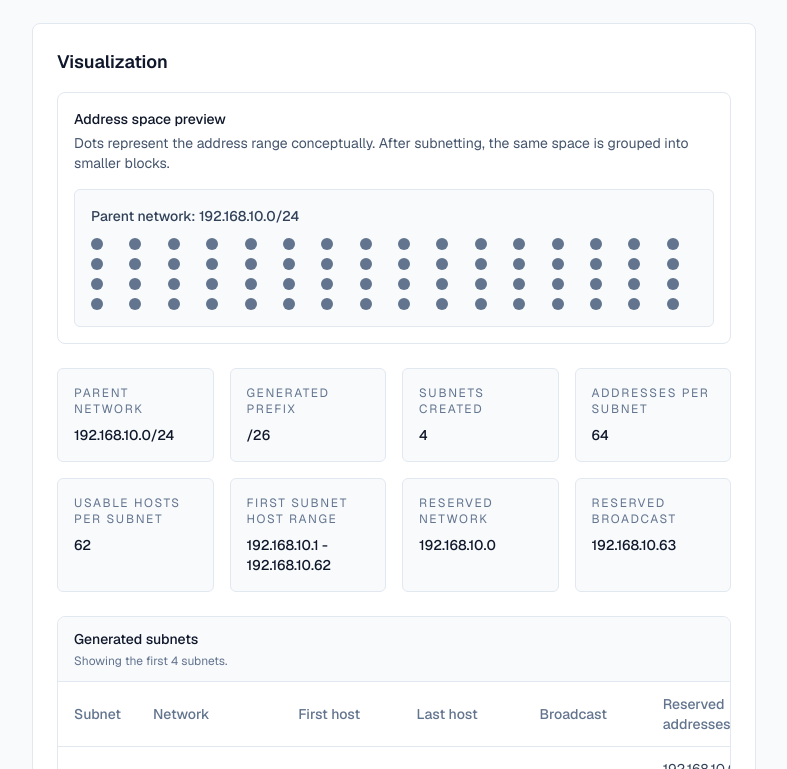
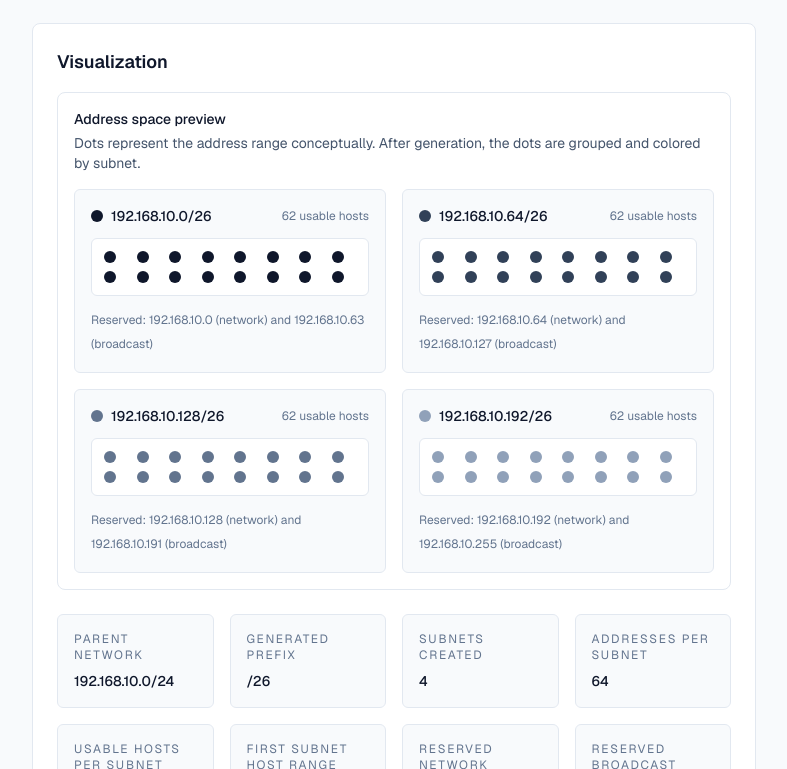
Before and after one commit to kabir325/CS_Tool, a Next.js app: page /topics/subnetting in a window 1280 px wide. Shown: the part 1351-2120 px from the top of the page, without its empty margins (64-851 px from the left). Built offline with nearby package versions, Linux system fonts and the light colour scheme.

Commit message:
fix for memory issues

```diff
--- a/src/components/topics/SubnettingExperience.tsx
+++ b/src/components/topics/SubnettingExperience.tsx
@@ -18,6 +18,8 @@ import type { TopicStep } from "@/types/topic";
 
 const FALLBACK_NETWORK = "192.168.10.0/24";
 const DOT_PREVIEW_COUNT = 64;
+const MAX_PREVIEW_SUBNETS = 8;
+const MAX_TABLE_SUBNETS = 16;
 const subnetPreviewColors = [
   "bg-slate-900",
   "bg-slate-700",
@@ -226,17 +228,23 @@ export function SubnettingExperience() {
   const effectivePrefix = Math.max(appliedTargetPrefix, parsedNetwork.basePrefix);
   const borrowedBits = effectivePrefix - parsedNetwork.basePrefix;
   const totalSubnets = 2 ** borrowedBits;
-  const allSubnets = generateEqualSubnets(
+  const previewSubnetCount = Math.min(totalSubnets, MAX_PREVIEW_SUBNETS);
+  const previewSubnets = generateEqualSubnets(
     parsedNetwork.normalizedIp,
     parsedNetwork.basePrefix,
     effectivePrefix,
+    previewSubnetCount,
   );
-  const previewSubnetCount = Math.min(totalSubnets, 8);
-  const previewSubnets = allSubnets.slice(0, previewSubnetCount);
   const firstSubnet = getSubnetDetails(parsedNetwork.normalizedIp, effectivePrefix);
   const addressesPerSubnet = firstSubnet.hostCount;
   const dotsPerSubnet = Math.max(4, Math.floor(DOT_PREVIEW_COUNT / previewSubnetCount));
-  const shownTableRows = allSubnets.slice(0, Math.min(allSubnets.length, 16));
+  const shownTableRows = generateEqualSubnets(
+    parsedNetwork.normalizedIp,
+    parsedNetwork.basePrefix,
+    effectivePrefix,
+    Math.min(totalSubnets, MAX_TABLE_SUBNETS),
+  );
+  const hasGeneratedSplit = totalSubnets > 0;
 
   return (
     <TopicLayout
@@ -409,10 +417,10 @@ export function SubnettingExperience() {
           <div className="rounded-lg border border-slate-200 p-4">
             <p className="text-sm font-medium text-slate-900">Address space preview</p>
             <p className="mt-1 text-sm text-slate-600">
-              Dots represent the address range conceptually. After subnetting, the same space is grouped into smaller blocks.
+              Dots represent the address range conceptually. After generation, the dots are grouped and colored by subnet.
             </p>
 
-            {currentStep < 2 ? (
+            {!hasGeneratedSplit ? (
               <div className="mt-4 rounded-md border border-slate-200 bg-slate-50 p-4">
                 <div className="mb-3 text-sm font-medium text-slate-700">
                   Parent network: {parsedNetwork.cidrInput}
@@ -436,12 +444,20 @@ export function SubnettingExperience() {
                     className="rounded-md border border-slate-200 bg-slate-50 p-4"
                   >
                     <div className="flex items-center justify-between gap-3">
-                      <p className="text-sm font-medium text-slate-900">{subnet.cidr}</p>
+                      <div className="flex items-center gap-2">
+                        <span
+                          className={`inline-flex h-3 w-3 rounded-full ${
+                            subnetPreviewColors[index % subnetPreviewColors.length]
+                          }`}
+                        />
+                        <p className="text-sm font-medium text-slate-900">{subnet.cidr}</p>
+                      </div>
                       <p className="text-xs text-slate-500">
                         {subnet.usableHosts.toLocaleString()} usable hosts
                       </p>
                     </div>
-                    <div className="mt-3 grid grid-cols-8 gap-2">
+                    <div className="mt-3 rounded-md border border-slate-200 bg-white p-3">
+                      <div className="grid grid-cols-8 gap-2">
                       {Array.from({ length: dotsPerSubnet }, (_, dotIndex) => {
                         const isReserved =
                           currentStep >= 3 &&
@@ -458,6 +474,7 @@ export function SubnettingExperience() {
                           />
                         );
                       })}
+                      </div>
                     </div>
                     <p className="mt-3 text-xs leading-6 text-slate-500">
                       Reserved: {subnet.networkAddress} (network) and {subnet.broadcastAddress} (broadcast)
@@ -466,6 +483,12 @@ export function SubnettingExperience() {
                 ))}
               </div>
             )}
+
+            {totalSubnets > previewSubnetCount ? (
+              <p className="mt-4 text-xs text-slate-500">
+                Showing the first {previewSubnetCount} subnet groups out of {totalSubnets.toLocaleString()} total subnets.
+              </p>
+            ) : null}
           </div>
 
           <div className="grid gap-4 md:grid-cols-2 xl:grid-cols-4">
--- a/src/lib/ipv4.ts
+++ b/src/lib/ipv4.ts
@@ -67,11 +67,13 @@ export function generateEqualSubnets(
   baseNetworkNumber: number,
   basePrefix: number,
   targetPrefix: number,
+  limit?: number,
 ) {
   const totalSubnets = 2 ** (targetPrefix - basePrefix);
   const blockSize = 2 ** (32 - targetPrefix);
+  const subnetCountToGenerate = limit ? Math.min(totalSubnets, limit) : totalSubnets;
 
-  return Array.from({ length: totalSubnets }, (_, index) => {
+  return Array.from({ length: subnetCountToGenerate }, (_, index) => {
     const subnetNetworkNumber = baseNetworkNumber + index * blockSize;
     const details = getSubnetDetails(subnetNetworkNumber, targetPrefix);
 
```
